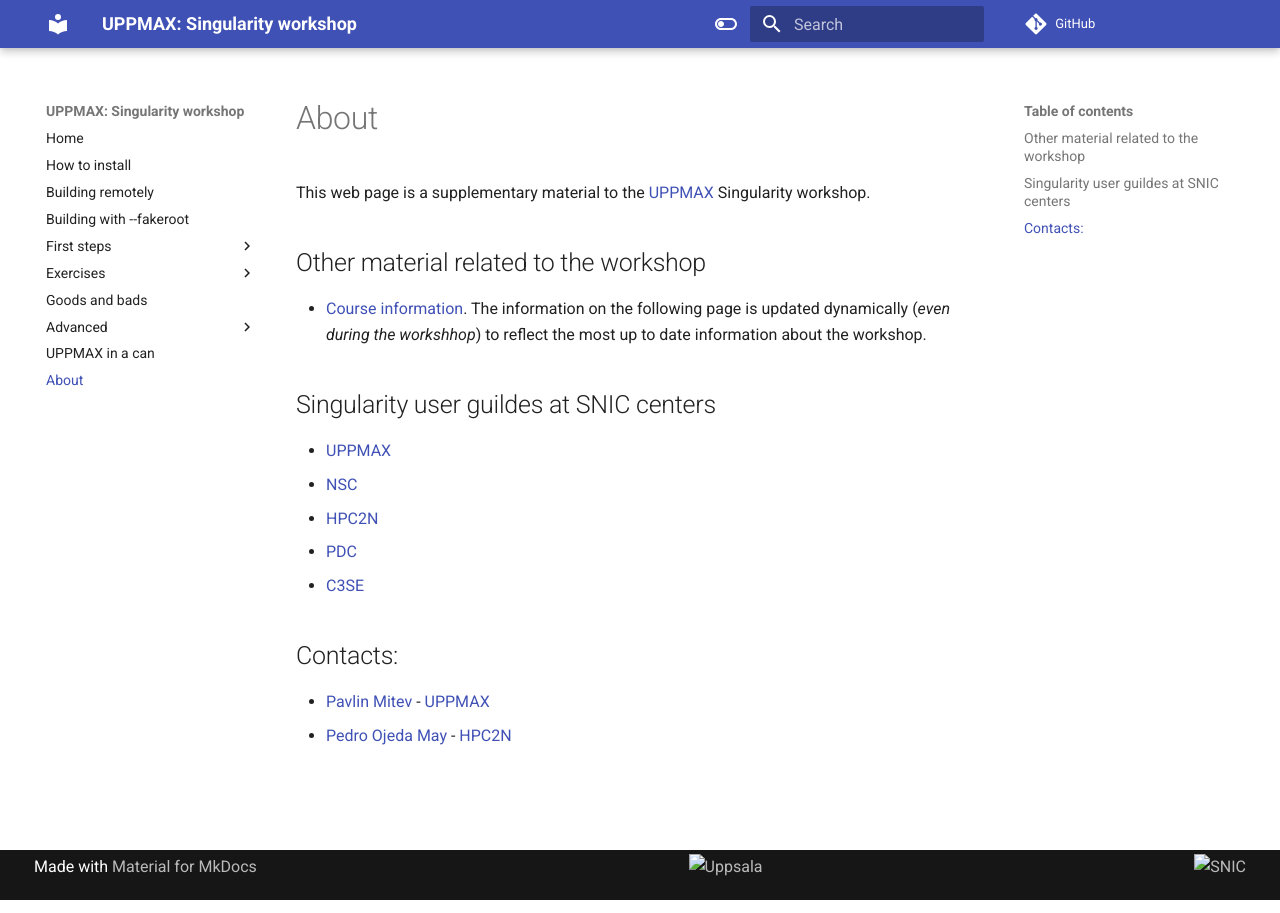
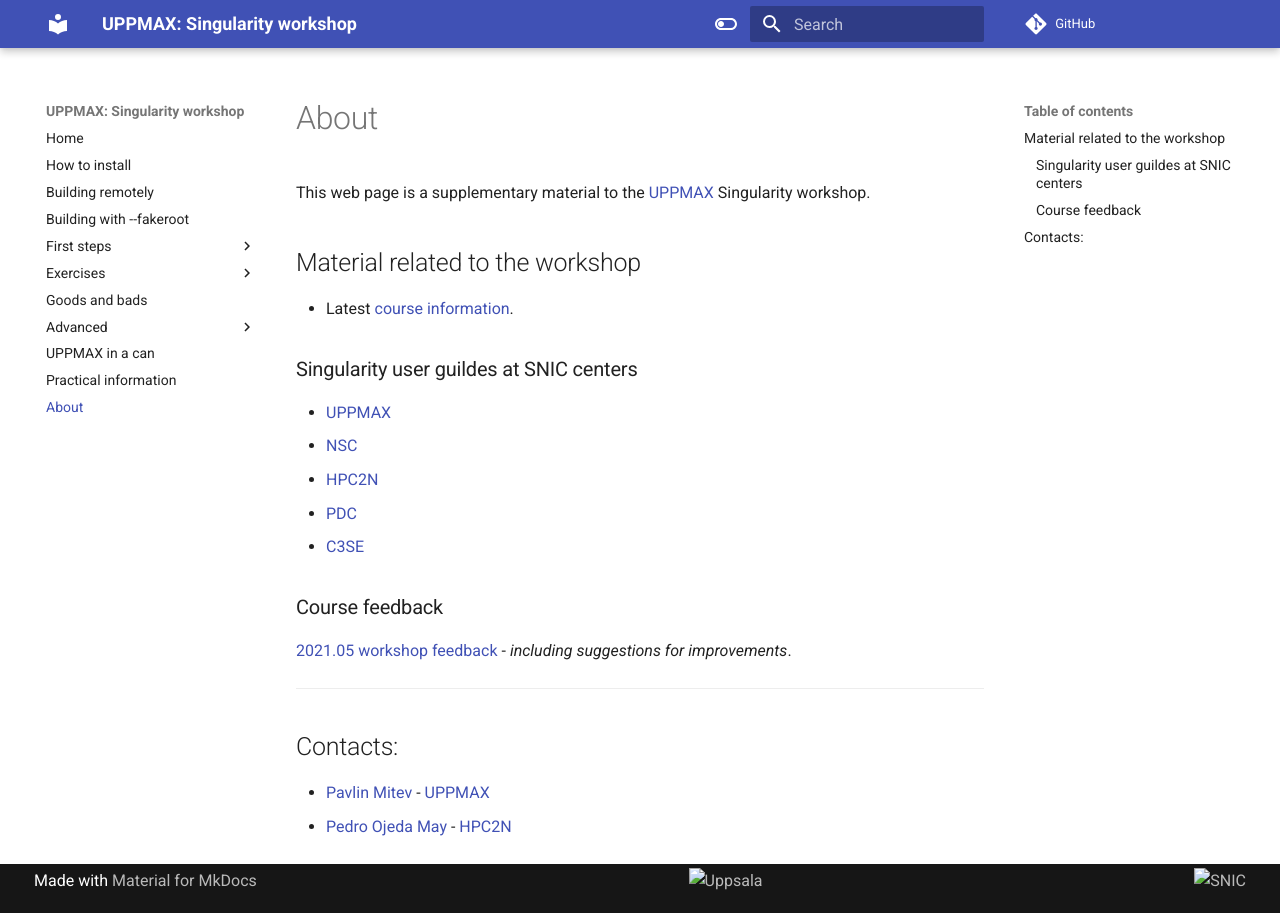
Before and after one commit to pmitev/UPPMAX-Singularity-workshop, an MkDocs documentation site: the page built from docs/about.md, in a window 1280 px wide. Built offline with MkDocs 1.6.1 and Material for MkDocs 9.7.7, drawn with Linux system fonts in a browser that asks for light colours; comment, search, counter and statistics services are not loaded.

Commit message:
updates and fixes

```diff
--- a/docs/about.md
+++ b/docs/about.md
@@ -1,20 +1,21 @@
 # About
 
-This web page is a supplementary material to the [UPPMAX](https://www.uppmax.uu.se/) Singularity workshop.
+This web page is a supplementary material to the [UPPMAX](https://www.uppmax.uu.se/){target=_blank} Singularity workshop.
 
-## Other material related to the workshop
+## Material related to the workshop
+- Latest [course information](./practical_information.md).
 
+### Singularity user guildes at SNIC centers
+- [UPPMAX](https://www.uppmax.uu.se/support/user-guides/singularity-user-guide/){target=_blank}
+- [NSC](https://www.nsc.liu.se/support/singularity/){target=_blank}
+- [HPC2N](https://www.hpc2n.umu.se/resources/software/singularity){target=_blank}
+- [PDC](https://www.pdc.kth.se/software/software/singularity/index_general.html){target=_blank}
+- [C3SE](https://www.c3se.chalmers.se/documentation/applications/containers-advanced/){target=_blank}
 
+### Course feedback
+[2021.05 workshop feedback](https://docs.google.com/forms/d/1HlQNa0lpGQwA7LRvUYt_kN7DjYbYDnWQJCa6Gj0V4Ak/viewanalytics){target=_blank} - *including suggestions for improvements*.
 
-- [Course information](https://hackmd.io/@pmitev/UPPMAX-Singularity-workshop). The information on the following page is updated dynamically (_even during the workshhop_) to reflect the most up to date information about the workshop.
-
-## Singularity user guildes at SNIC centers
-- [UPPMAX](https://www.uppmax.uu.se/support/user-guides/singularity-user-guide/)
-- [NSC](https://www.nsc.liu.se/support/singularity/)
-- [HPC2N](https://www.hpc2n.umu.se/resources/software/singularity)
-- [PDC](https://www.pdc.kth.se/software/software/singularity/index_general.html)
-- [C3SE](https://www.c3se.chalmers.se/documentation/applications/containers-advanced/)
-
+---
 ## Contacts:
-- [Pavlin Mitev](https://katalog.uu.se/empinfo/?id=N3-1425) - [UPPMAX](http://www.hpc2n.umu.se/)
-- [Pedro Ojeda May](Pedro Ojeda May) - [HPC2N](http://www.hpc2n.umu.se/)
+- [Pavlin Mitev](https://katalog.uu.se/empinfo/?id=N3-1425){target=_blank} - [UPPMAX](http://www.hpc2n.umu.se/){target=_blank}
+- [Pedro Ojeda May](https://www.umu.se/en/staff/pedro-ojeda-may/){target=_blank} - [HPC2N](http://www.hpc2n.umu.se/){target=_blank}
--- a/mkdocs.yml
+++ b/mkdocs.yml
@@ -23,6 +23,7 @@
     - Singularity MPI@Kebnekaise: openmpi-benchmark.md
     - Indirect calls: indirect-call.md
   - UPPMAX in a can: uppmax_in_a_can.md
+  - Practical information: practical_information.md
   - About: about.md
 theme:
   palette:
```
Also changed, not shown: docs/installation.md (+1 -1 lines), docs/practical_information.md (added, +18 -0 lines), docs/remote_repositories.md (+1 -1 lines).
